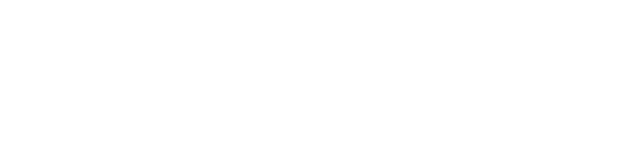
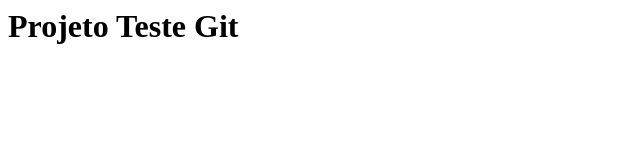
Before and after one commit to diegoszmidtkegomes/cursoalura, a plain HTML site: page index.html in a window 1280 px wide. Shown: the whole page, without its empty margins (0-640 px from the left). Drawn offline with Linux system fonts and the light colour scheme.

Commit message:
Titulo da pagina e head

```diff
--- a/index.html
+++ b/index.html
@@ -1,6 +1,9 @@
 <html>
+    <head>
+    </head>
     <body>
-
+        <h1>Projeto Teste Git
+        </h1>
     </body>
 
 </html>
```
